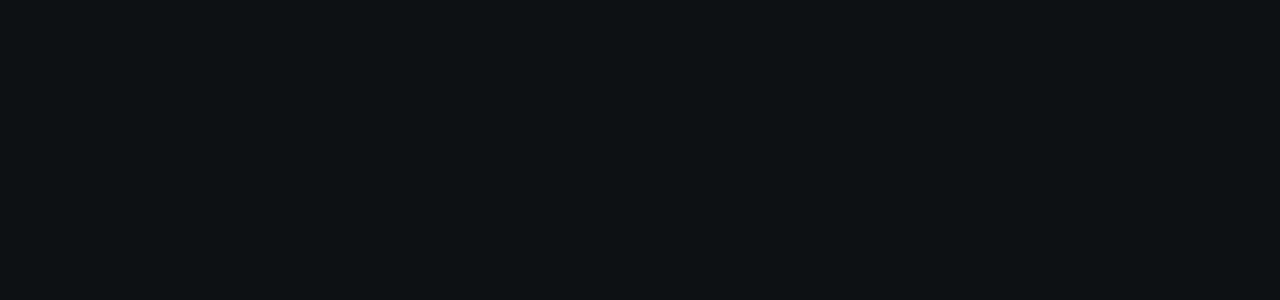
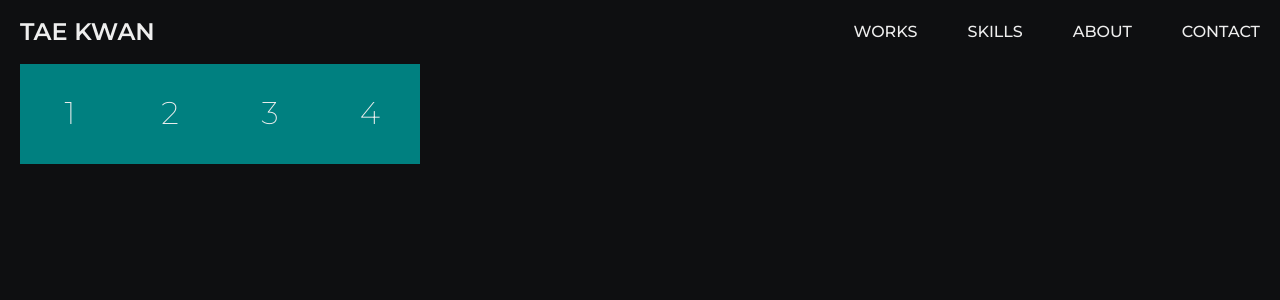
Before and after one commit to techighpark/taekwan-portfolio, a React (Create React App) app: page /portfolio in a window 1280 px wide. Before the commit this address had no page. Shown: the top 300 px of the page. Built offline with nearby package versions, Linux system fonts and the light colour scheme.

Commit message:
portfolio page

```diff
--- a/src/App.js
+++ b/src/App.js
@@ -7,6 +7,7 @@
 import Works from "./pages/Works";
 import Skills from "./pages/Skills";
 import HighMarket from "./pages/HighMarket";
+import Portfolio from "./pages/Portfolio";
 
 function App() {
   const themeDarkMode = false;
@@ -18,6 +19,7 @@
           <Route path="/" element={<Home />} />
           <Route path="/works" element={<Works />} />
           <Route path="/highmarket" element={<HighMarket />} />
+          <Route path="/portfolio" element={<Portfolio />} />
           <Route path="/skills" element={<Skills />} />
           <Route path="/about" element={<About />} />
           <Route path="/ex/:url" element={<ExWeb />} />
--- a/src/assets/portfolioDatas.js
+++ b/src/assets/portfolioDatas.js
@@ -57,6 +57,7 @@
     url: "techighportfolio.netlify.app",
     imgTitle: "Portfolio",
     imgSubtitle: "Web",
+    link: "/portfolio",
     imgSrc: portfolio,
     stacks: {
       text: ["Javascript", "React JS", "Styled Components"],
--- a/src/components/Layout.js
+++ b/src/components/Layout.js
@@ -10,17 +10,20 @@
   padding: 0px 20px;
   /* overflow-x: hidden; */
 
-  /* border: 1px solid blue; */
   @media screen and (max-width: 500px) {
     padding: 0px;
   }
+`;
+const Container = styled.div`
+  padding-top: 64px;
+  width: 100%;
 `;
 
 const Layout = ({ children }) => {
   return (
     <StyledLayout>
       <Header />
-      {children}
+      <Container>{children}</Container>
     </StyledLayout>
   );
 };
--- a/src/components/PortfoliosItems.js
+++ b/src/components/PortfoliosItems.js
@@ -30,7 +30,7 @@
   };
   const navigate = useNavigate();
   const onClickLink = link => {
-    navigate(link, { replace: true });
+    navigate(link, { replace: false });
   };
 
   return (
--- a/src/components/ScrollDown.js
+++ b/src/components/ScrollDown.js
@@ -49,7 +49,7 @@
   margin-top: 250px;
   /* border: 1px solid red; */
   @media screen and (max-width: 500px) {
-    margin-top: 80px;
+    margin-top: 100px;
   }
 `;
 
--- a/src/pages/About.js
+++ b/src/pages/About.js
@@ -199,13 +199,13 @@
   /* border: 0.5px solid yellow; */
 
   @media screen and (max-width: 500px) {
-    margin-top: 350px;
+    margin-top: 300px;
     text-align: center;
   }
 `;
 
 const AboutContainer = styled.div`
-  position: absolute;
+  position: relative;
   display: flex;
   flex-direction: column;
   align-items: center;
--- a/src/pages/HighMarket.js
+++ b/src/pages/HighMarket.js
@@ -20,8 +20,8 @@
         <title>High-Market | TAE KWAN</title>
       </Helmet>
 
-      <TitleContainer onClick={onClick}>
-        <Title>High Market</Title>
+      <TitleContainer>
+        <Title onClick={onClick}>High Market</Title>
       </TitleContainer>
       <AboutContainer>
         <Container>
@@ -192,16 +192,18 @@
   height: 100%;
   max-width: 2000px;
   margin-top: 100px;
+  /* border: 1px solid orange; */
 
-  /* border: 1px solid orange; */
   @media screen and (max-width: 500px) {
     /* width: 100%; */
-    width: 100%;
   }
 `;
 
 const TitleContainer = styled.div`
   margin-top: 150px;
+  display: flex;
+  justify-content: center;
+  /* border: 1px solid orange; */
 
   @media screen and (max-width: 500px) {
     /* width: 100%; */
@@ -213,7 +215,6 @@
   font-size: 56px;
   font-weight: 700;
   cursor: pointer;
-
   &::after {
     content: "View Site";
     position: absolute;
@@ -254,7 +255,7 @@
   display: grid;
   grid-template-columns: repeat(4, minmax(0, 1fr));
   column-gap: 30px;
-  row-gap: 130px;
+  row-gap: 180px;
   width: 100%;
   transition: ease all 2s;
   /* border: 1px solid orange; */
@@ -311,7 +312,7 @@
 const Body = styled.div`
   position: absolute;
   bottom: 0px;
-  height: 240px;
+  height: 220px;
   width: 100%;
   display: flex;
   flex-direction: column;
@@ -357,11 +358,11 @@
 `;
 
 const ImageContainer = styled.div`
-  width: 300px;
-  height: 400px;
+  width: 250px;
+  height: 445px;
   overflow: hidden;
   position: absolute;
-  top: -70px;
+  top: -80px;
   border-radius: 1rem;
   overflow: hidden;
   box-shadow: 5px 20px 25px -5px rgb(0 0 0 / 1), 0 8px 10px -6px rgb(0 0 0 / 1);
--- /dev/null
+++ b/src/pages/Portfolio.js
@@ -0,0 +1,69 @@
+import styled from "styled-components";
+import { Helmet } from "react-helmet";
+import Layout from "../components/Layout";
+import { useEffect, useRef } from "react";
+
+const Portfolio = () => {
+  const onClick = () => {
+    window.open("https://high-market.vercel.app/enter", "_blank");
+  };
+
+  const onScroll = event => {
+    console.log(event.target);
+    if (event.deltaY > 0) event.target.scrollLeft += 100;
+    else event.target.scrollLeft -= 100;
+  };
+
+  return (
+    <Layout>
+      <Helmet>
+        <title>Portfolio | TAE KWAN</title>
+      </Helmet>
+      <DetailContainer onWheel={onScroll}>
+        <Wrapper>
+          <DetailSection>
+            <DetailTitle>1</DetailTitle>
+          </DetailSection>
+          <DetailSection>
+            <DetailTitle>2</DetailTitle>
+          </DetailSection>
+          <DetailSection>
+            <DetailTitle>3</DetailTitle>
+          </DetailSection>
+          <DetailSection>
+            <DetailTitle>4</DetailTitle>
+          </DetailSection>
+        </Wrapper>
+      </DetailContainer>
+    </Layout>
+  );
+};
+const DetailContainer = styled.div`
+  position: relative;
+  overflow-x: hidden;
+  overflow-y: auto;
+  /* display: flex; */
+  /* section:nth-child(even) {
+      color: white;
+    } */
+`;
+const Wrapper = styled.div`
+  display: flex;
+  flex-direction: row;
+  align-items: flex-start;
+  flex-wrap: nowrap;
+  width: auto;
+`;
+const DetailSection = styled.div`
+  background-color: teal;
+  width: 100px;
+  height: 100px;
+  display: flex;
+  justify-content: center;
+  align-items: center;
+  font-size: 4ch;
+`;
+const DetailTitle = styled.div`
+  margin: 0;
+`;
+export default Portfolio;
--- a/src/pages/Skills.js
+++ b/src/pages/Skills.js
@@ -437,7 +437,8 @@
   /* border: 0.5px solid yellow; */
 
   @media screen and (max-width: 500px) {
-    margin-top: 350px;
+    margin-top: 300px;
+
     text-align: center;
   }
 `;
--- a/src/pages/Works.js
+++ b/src/pages/Works.js
@@ -64,7 +64,7 @@
   /* border: 0.5px solid yellow; */
 
   @media screen and (max-width: 500px) {
-    margin-top: 350px;
+    margin-top: 300px;
     text-align: center;
   }
 `;
@@ -150,7 +150,7 @@
     }
   }
   @media screen and (max-width: 500px) {
-    top: 500px;
+    top: 440px;
     &::after {
       width: 10px;
       height: 10px;
```
